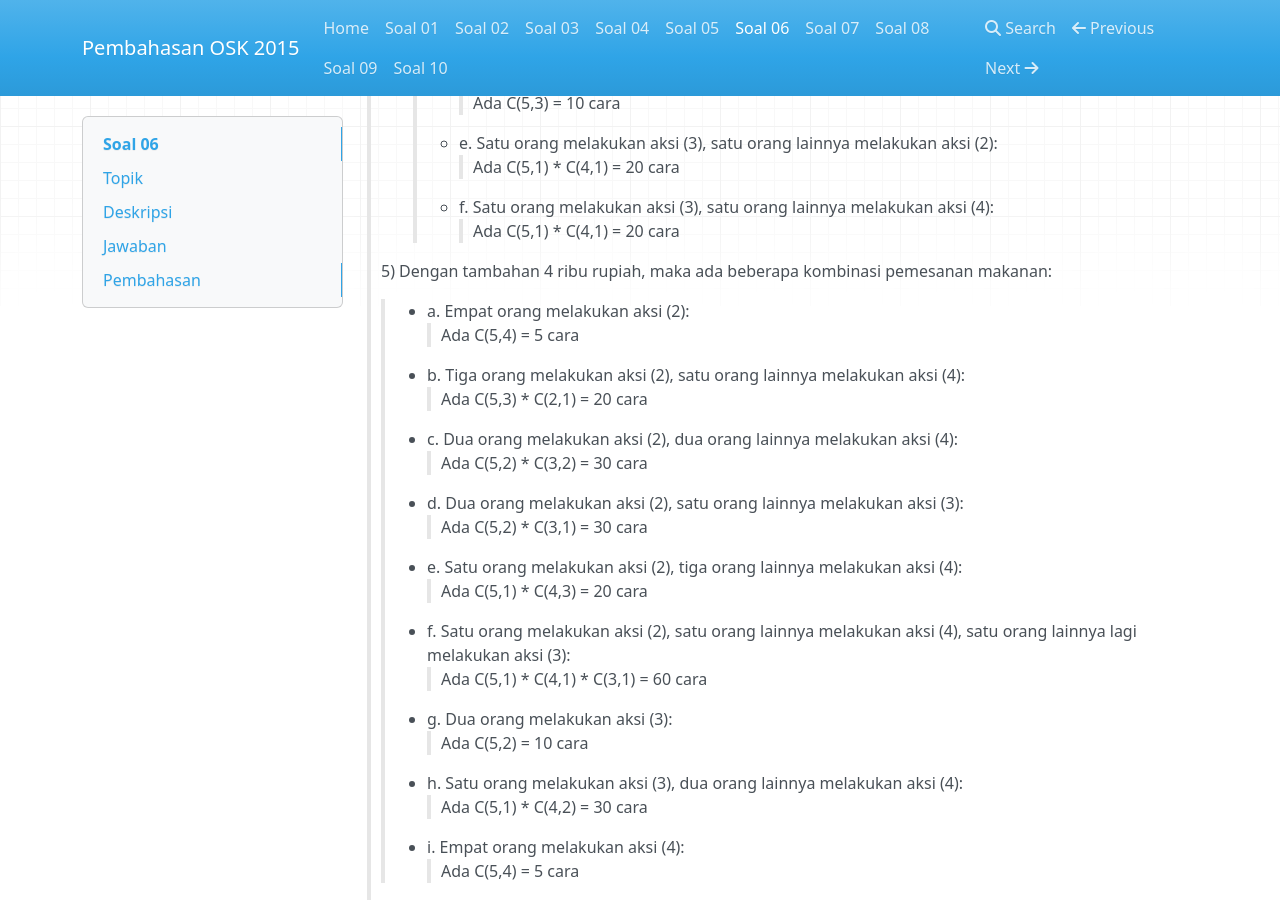
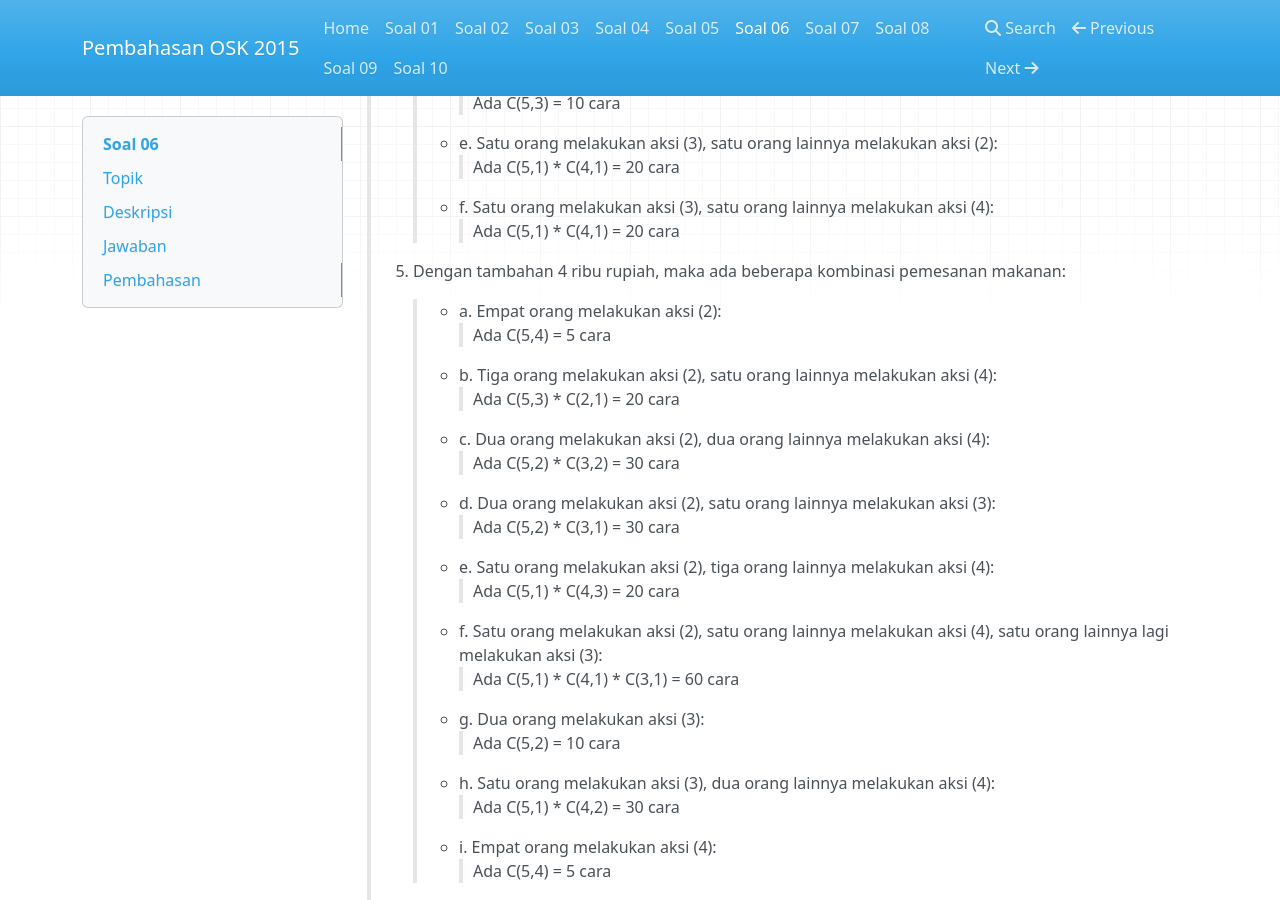
Before and after one commit to alijaya/OSK-2015, an MkDocs documentation site: the page built from docs/Soal 06.md, in a window 1280 px wide and 900 px high, scrolled down 2157 px. Built offline with MkDocs 1.6.1, drawn with Linux system fonts in a browser that asks for light colours; nearby versions of some CDN libraries; old or Windows-style settings are respelled for this version of MkDocs.

Commit message:
no message

```diff
--- a/docs/Soal 06.md
+++ b/docs/Soal 06.md
@@ -83,7 +83,7 @@ Sehingga, banyak kemungkinan pemesanan adalah:
 >> * f. Satu orang melakukan aksi (3), satu orang lainnya melakukan aksi (4):
 >>> Ada C(5,1) * C(4,1) = 20 cara
 
->5) Dengan tambahan 4 ribu rupiah, maka ada beberapa kombinasi pemesanan makanan:
+>5. Dengan tambahan 4 ribu rupiah, maka ada beberapa kombinasi pemesanan makanan:
 >> * a. Empat orang melakukan aksi (2):
 >>> Ada C(5,4) = 5 cara
 >> * b. Tiga orang melakukan aksi (2), satu orang lainnya melakukan aksi (4):
```
